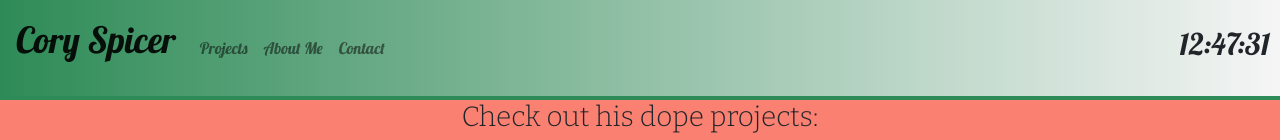
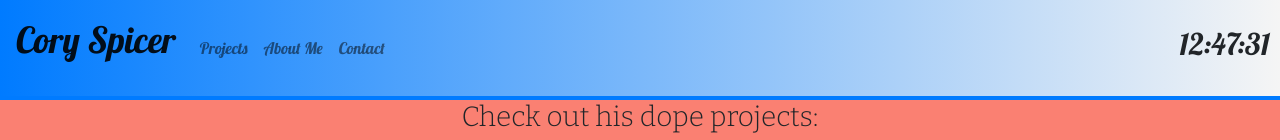
Before and after one commit to aloha45/portfolio-10-2020, a React (Create React App) app: page / in a window 1280 px wide. Shown: the top 140 px of the page. Built offline with nearby package versions, Linux system fonts and the light colour scheme.

Commit message:
color scheme

```diff
--- a/src/components/AboutMe/AboutMe.css
+++ b/src/components/AboutMe/AboutMe.css
@@ -1,3 +1,3 @@
 body {
-    background-color: seagreen
+    background-color: #007bff
 }
--- a/src/components/NavBar/NavBar.css
+++ b/src/components/NavBar/NavBar.css
@@ -1,12 +1,11 @@
 .navbar {
     overflow: visible;
-    background-image: linear-gradient(to right, seagreen, whitesmoke);
+    background-image: linear-gradient(to right, #007bff, whitesmoke);
     position: fixed;
     z-index: 99;
     top: 0;
     width: 100%;
     font-family: 'Lobster', cursive;
-
   }
 
   .navbar a {
--- a/src/style.css
+++ b/src/style.css
@@ -1,3 +1,4 @@
 body {
-  margin: 0
+  margin: 0;
+  background-color: #007bff;
 }
```
